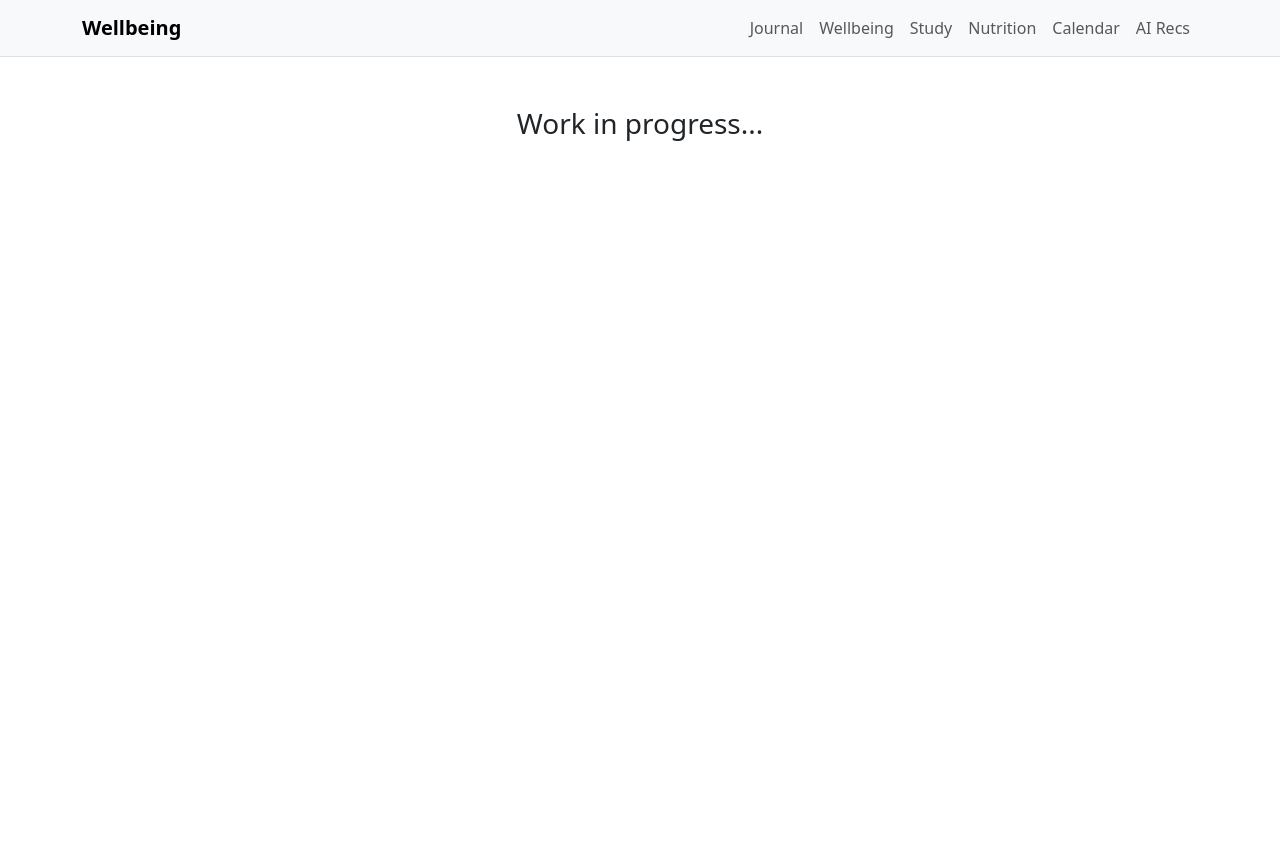
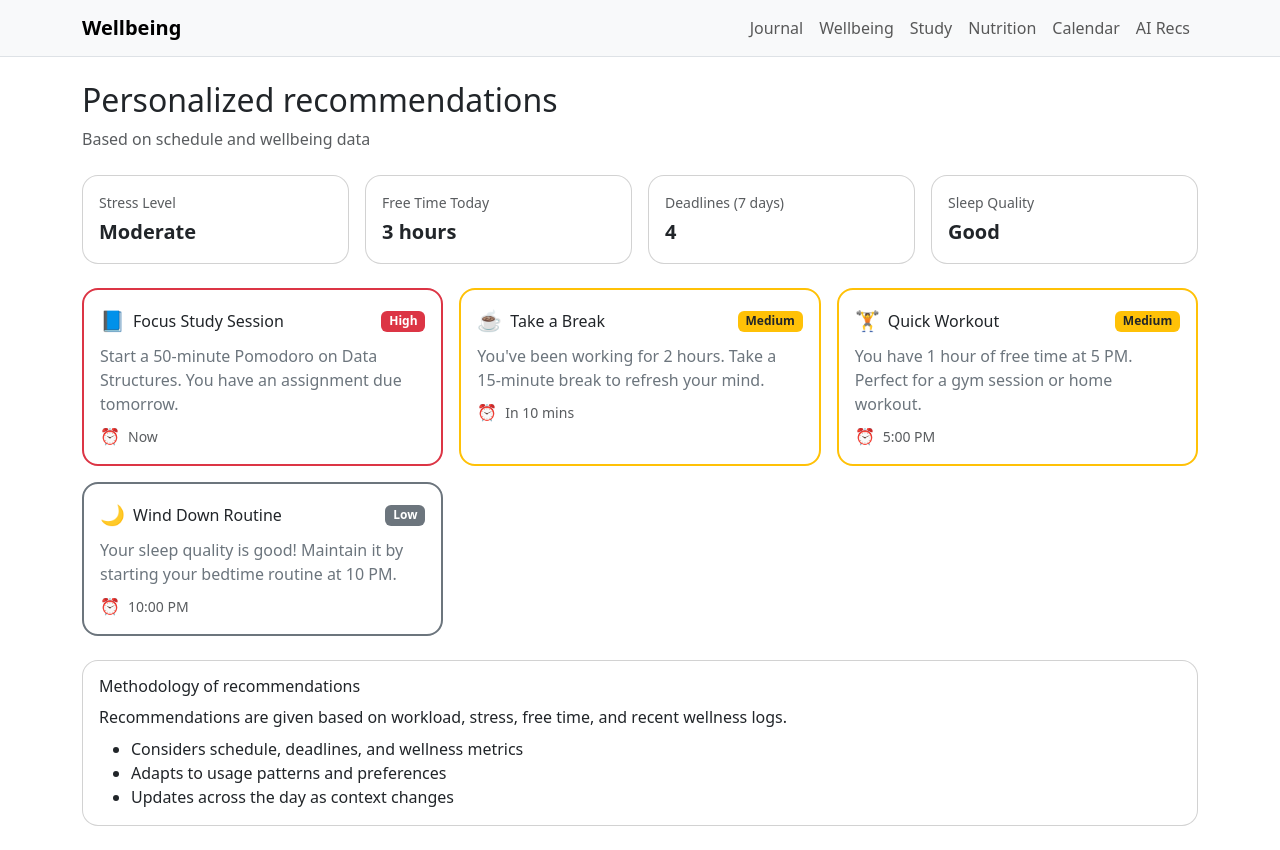
Before and after one commit to Matt2khlr/WAD2_Unify, a Vue app in the folder Unify/: page /recommendations in a window 1280 px wide. Before the commit the page ends 800 px from the top, so only its background shows below. Built offline with nearby package versions, Linux system fonts and the light colour scheme.

Commit message:
added mockup of RecommendationsView

```diff
--- a/Unify/src/views/RecommendationsView.vue
+++ b/Unify/src/views/RecommendationsView.vue
@@ -1,14 +1,160 @@
 <script>
+export default {
+    name: 'Recommendations',
+    data() {
+        return {
+            // Template status (change this)
+            currentStatus: {
+                stress: 'Moderate',
+                freeTime: '3 hours',
+                upcomingDeadlines: 4,
+                sleepQuality: 'Good'
+            },
+            // Template suggestions (change this)
+            suggestions: [
+                {
+                    title: 'Focus Study Session',
+                    description: 'Start a 50-minute Pomodoro on Data Structures. You have an assignment due tomorrow.',
+                    time: 'Now',
+                    priority: 'high',
+                    type: 'study'
+                },
+                {
+                    title: 'Take a Break',
+                    description: "You've been working for 2 hours. Take a 15-minute break to refresh your mind.",
+                    time: 'In 10 mins',
+                    priority: 'medium',
+                    type: 'breaktime'
 
+                },
+                {
+                    title: 'Quick Workout',
+                    description: 'You have 1 hour of free time at 5 PM. Perfect for a gym session or home workout.',
+                    time: '5:00 PM',
+                    priority: 'medium',
+                    type: 'workout'
+                },
+                {
+                    title: 'Wind Down Routine',
+                    description: 'Your sleep quality is good! Maintain it by starting your bedtime routine at 10 PM.',
+                    time: '10:00 PM',
+                    priority: 'low',
+                    type: 'bedtime'
+                }
+            ]
+        };
+    },
+
+    computed: {
+        // Status list
+        statusList() {
+            return [
+                { key: 'stress', label: 'Stress Level', value: this.currentStatus.stress },
+                { key: 'freeTime', label: 'Free Time Today', value: this.currentStatus.freeTime },
+                { key: 'deadlines', label: 'Deadlines (7 days)', value: this.currentStatus.upcomingDeadlines },
+                { key: 'sleep', label: 'Sleep Quality', value: this.currentStatus.sleepQuality }
+            ];
+        },
+        // For status cards
+        priorityClasses() {
+            return {
+                high: { badge: 'bg-danger text-white', border: 'border-danger' },
+                medium: { badge: 'bg-warning text-dark', border: 'border-warning' },
+                low: { badge: 'bg-secondary', border: 'border-secondary' },
+                fallback: { badge: 'bg-light text-dark', border: 'border-light' }
+            };
+        },
+        // Icons
+        iconByType() {
+            return { study: '📘', breaktime: '☕', workout: '🏋️', bedtime: '🌙', fallback: '✨' };
+        }
+    },
+    methods: {
+        badgeClass(priority) {
+            return (this.priorityClasses[priority] || this.priorityClasses.fallback).badge;
+        },
+        borderClass(priority) {
+            return (this.priorityClasses[priority] || this.priorityClasses.fallback).border;
+        },
+        iconForType(type) {
+            return this.iconByType[type] || this.iconByType.fallback;
+        }
+    }
+};
 </script>
 
 <template>
-    <h3>Work in progress...</h3>
+    <div class="container py-4">
+        <!-- Header -->
+        <h2>Personalized recommendations</h2>
+        <p class="text-muted mb-4">
+            Based on schedule and wellbeing data
+        </p>
+
+        <!-- Status cards -->
+        <div class="row g-3 mb-4">
+            <div class="col-6 col-md-3" v-for="status in statusList" :key="status.key">
+                <div class="card h-100">
+                    <div class="card-body">
+                        <div class="small text-muted">{{ status.label }}</div>
+                        <div class="fs-5 fw-semibold mt-1">{{ status.value }}</div>
+                    </div>
+                </div>
+            </div>
+        </div>
+
+        <!-- Suggestions list -->
+        <div class="row g-3">
+            <div class="col-12 col-md-6 col-lg-4" v-for="suggestion in suggestions" :key="suggestion.title">
+                <div class="card h-100 border-2" :class="borderClass(suggestion.priority)">
+                    <div class="card-body d-flex flex-column">
+                        <div class="d-flex align-items-center mb-2">
+                            <div class="me-2 fs-5">{{ iconForType(suggestion.type) }}</div>
+                            <h6 class="mb-0">{{ suggestion.title }}</h6>
+                            <span class="badge ms-auto" :class="badgeClass(suggestion.priority)">{{ suggestion.priority
+                                }}</span>
+                        </div>
+                        <p class="mb-2 text-secondary">{{ suggestion.description }}</p>
+                        <div class="d-flex align-items-center">
+                            <span class="me-2">⏰</span>
+                            <small class="text-muted">{{ suggestion.time }}</small>
+                        </div>
+                    </div>
+                </div>
+            </div>
+        </div>
+
+        <!-- Description of methodology -->
+        <div class="mt-4">
+            <div class="card">
+                <div class="card-body">
+                    <h6>Methodology of recommendations</h6>
+                    <p class="mb-2">
+                        Recommendations are given based on workload, stress, free time, and recent wellness logs.
+                    </p>
+                    <ul class="mb-0">
+                        <li>Considers schedule, deadlines, and wellness metrics</li>
+                        <li>Adapts to usage patterns and preferences</li>
+                        <li>Updates across the day as context changes</li>
+                    </ul>
+                </div>
+            </div>
+        </div>
+    </div>
 </template>
 
-<style>
-h3 {
-    text-align: center;
-    margin-top: 50px;
+<style scoped>
+.card {
+    border-radius: 1rem;
+    transition: transform 0.2s ease, box-shadow 0.2s ease;
+}
+
+.card:hover {
+    transform: translateY(-4px);
+    box-shadow: 0 6px 20px rgba(0, 0, 0, 0.05);
+}
+
+.badge {
+    text-transform: capitalize;
 }
 </style>
```
